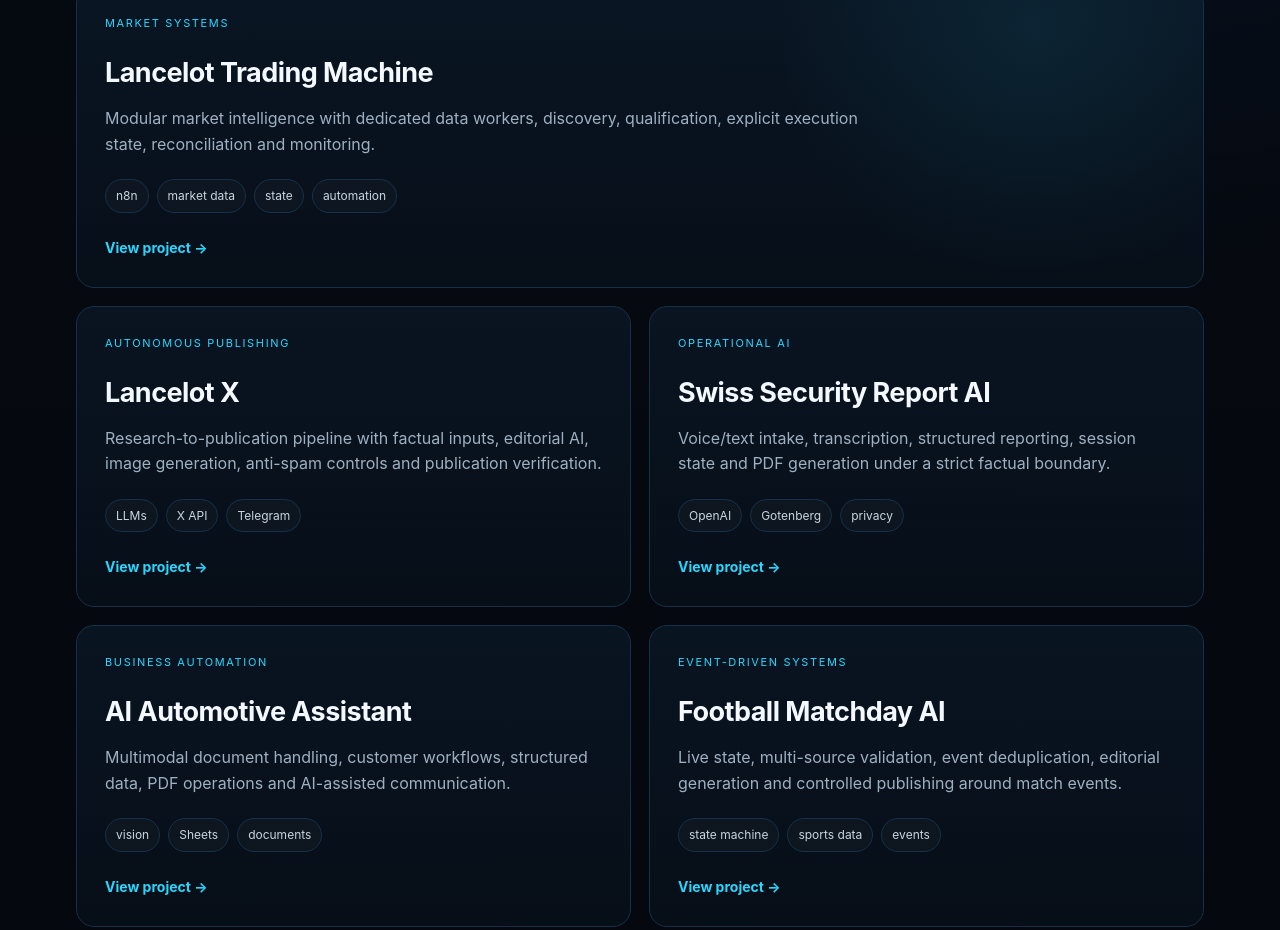
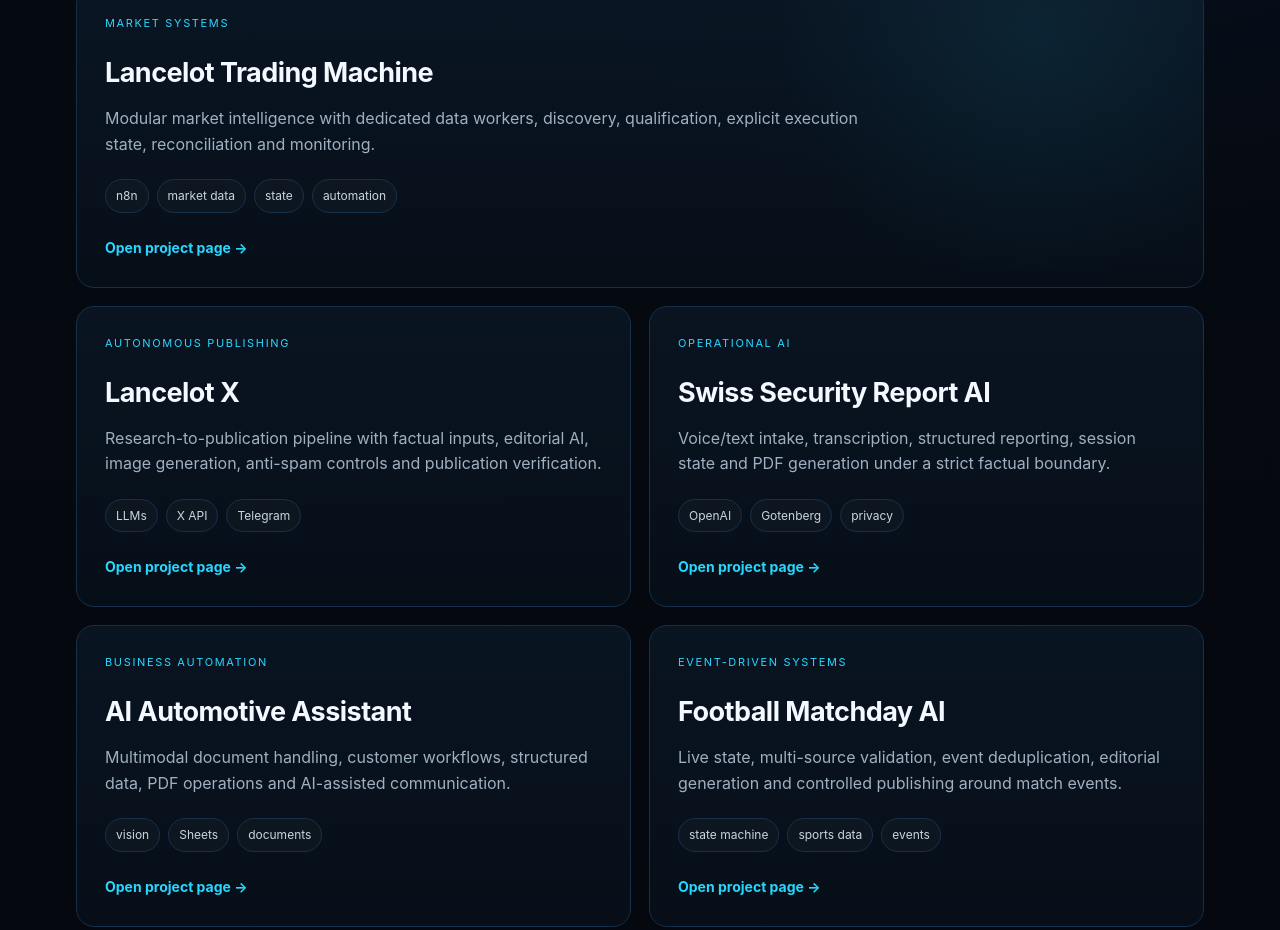
Before and after one commit to cryptocarouge/cryptocarouge.github.io, a plain HTML site: page index.html in a window 1280 px wide. Shown: the part 1161-2091 px from the top of the page. Drawn offline with Linux system fonts and the light colour scheme.

Commit message:
site: connect homepage to dedicated project pages

```diff
--- a/index.html
+++ b/index.html
@@ -9,6 +9,8 @@
   <meta property="og:description" content="Practical AI agents, n8n automation systems and public engineering architecture.">
   <meta property="og:type" content="website">
   <meta property="og:url" content="https://cryptocarouge.github.io/">
+  <meta property="og:image" content="https://cryptocarouge.github.io/assets/social/home.png">
+  <meta name="twitter:card" content="summary_large_image">
   <meta name="theme-color" content="#07111d">
   <link rel="icon" href="/favicon.svg" type="image/svg+xml">
   <link rel="stylesheet" href="/styles.css">
@@ -20,6 +22,7 @@
       <a href="#projects">Projects</a>
       <a href="#principles">Principles</a>
       <a href="#stack">Stack</a>
+      <a href="/about.html">About</a>
       <a href="https://github.com/cryptocarouge" rel="me">GitHub</a>
     </nav>
   </header>
@@ -53,7 +56,7 @@
           <h3>Lancelot Trading Machine</h3>
           <p>Modular market intelligence with dedicated data workers, discovery, qualification, explicit execution state, reconciliation and monitoring.</p>
           <div class="chips"><span>n8n</span><span>market data</span><span>state</span><span>automation</span></div>
-          <a href="https://github.com/cryptocarouge/lancelot-trading-machine">View project →</a>
+          <a href="/projects/lancelot-trading-machine.html">Open project page →</a>
         </article>
 
         <article class="card">
@@ -61,7 +64,7 @@
           <h3>Lancelot X</h3>
           <p>Research-to-publication pipeline with factual inputs, editorial AI, image generation, anti-spam controls and publication verification.</p>
           <div class="chips"><span>LLMs</span><span>X API</span><span>Telegram</span></div>
-          <a href="https://github.com/cryptocarouge/lancelot-x-ai-publishing">View project →</a>
+          <a href="/projects/lancelot-x-ai-publishing.html">Open project page →</a>
         </article>
 
         <article class="card">
@@ -69,7 +72,7 @@
           <h3>Swiss Security Report AI</h3>
           <p>Voice/text intake, transcription, structured reporting, session state and PDF generation under a strict factual boundary.</p>
           <div class="chips"><span>OpenAI</span><span>Gotenberg</span><span>privacy</span></div>
-          <a href="https://github.com/cryptocarouge/swiss-security-report-ai-agent">View project →</a>
+          <a href="/projects/swiss-security-report-ai-agent.html">Open project page →</a>
         </article>
 
         <article class="card">
@@ -77,7 +80,7 @@
           <h3>AI Automotive Assistant</h3>
           <p>Multimodal document handling, customer workflows, structured data, PDF operations and AI-assisted communication.</p>
           <div class="chips"><span>vision</span><span>Sheets</span><span>documents</span></div>
-          <a href="https://github.com/cryptocarouge/ai-automotive-business-assistant">View project →</a>
+          <a href="/projects/ai-automotive-business-assistant.html">Open project page →</a>
         </article>
 
         <article class="card">
@@ -85,7 +88,7 @@
           <h3>Football Matchday AI</h3>
           <p>Live state, multi-source validation, event deduplication, editorial generation and controlled publishing around match events.</p>
           <div class="chips"><span>state machine</span><span>sports data</span><span>events</span></div>
-          <a href="https://github.com/cryptocarouge/football-matchday-ai-agent">View project →</a>
+          <a href="/projects/football-matchday-ai-agent.html">Open project page →</a>
         </article>
       </div>
     </section>
```
